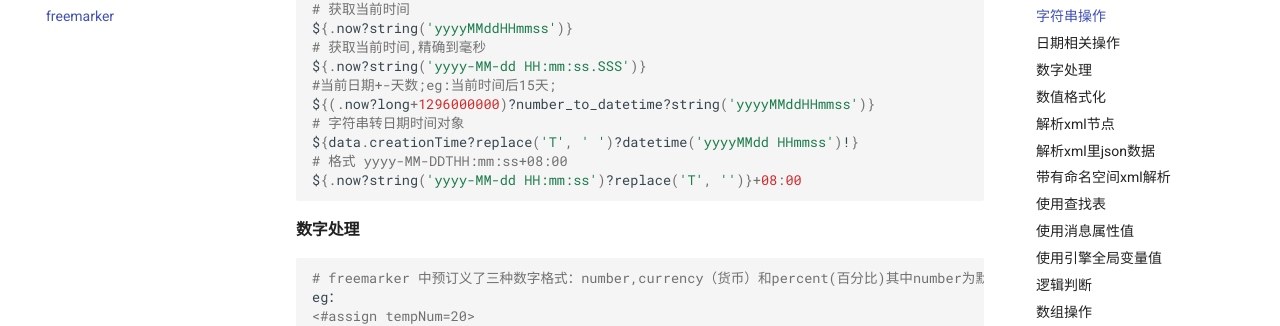
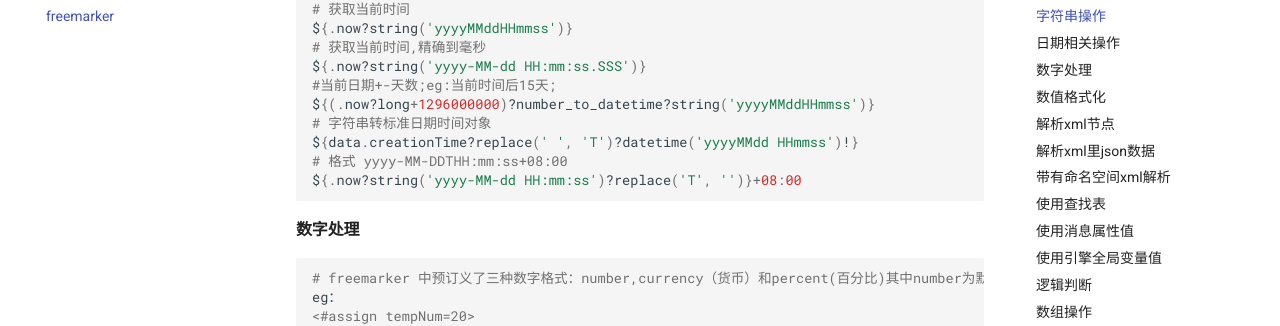
Before and after one commit to liaozhimingandy/demo, an MkDocs documentation site: the page built from docs/filter/freemarker.md, in a window 1280 px wide and 900 px high, scrolled down 2617 px. Shown: the part 146-472 px from the top of the window. Built offline with MkDocs 1.6.1 and Material for MkDocs 9.7.7, drawn with Linux system fonts in a browser that asks for light colours.

Commit message:
1.优化部分内容;

````diff
--- a/docs/filter/freemarker.md
+++ b/docs/filter/freemarker.md
@@ -129,8 +129,8 @@ ${.now?string('yyyyMMddHHmmss')}
 ${.now?string('yyyy-MM-dd HH:mm:ss.SSS')}
 #当前日期+-天数;eg:当前时间后15天;
 ${(.now?long+1296000000)?number_to_datetime?string('yyyyMMddHHmmss')}
-# 字符串转日期时间对象
-${data.creationTime?replace('T', ' ')?datetime('yyyyMMdd HHmmss')!}
+# 字符串转标准日期时间对象
+${data.creationTime?replace(' ', 'T')?datetime('yyyyMMdd HHmmss')!}
 # 格式 yyyy-MM-DDTHH:mm:ss+08:00
 ${.now?string('yyyy-MM-dd HH:mm:ss')?replace('T', '')}+08:00
 ```
````
